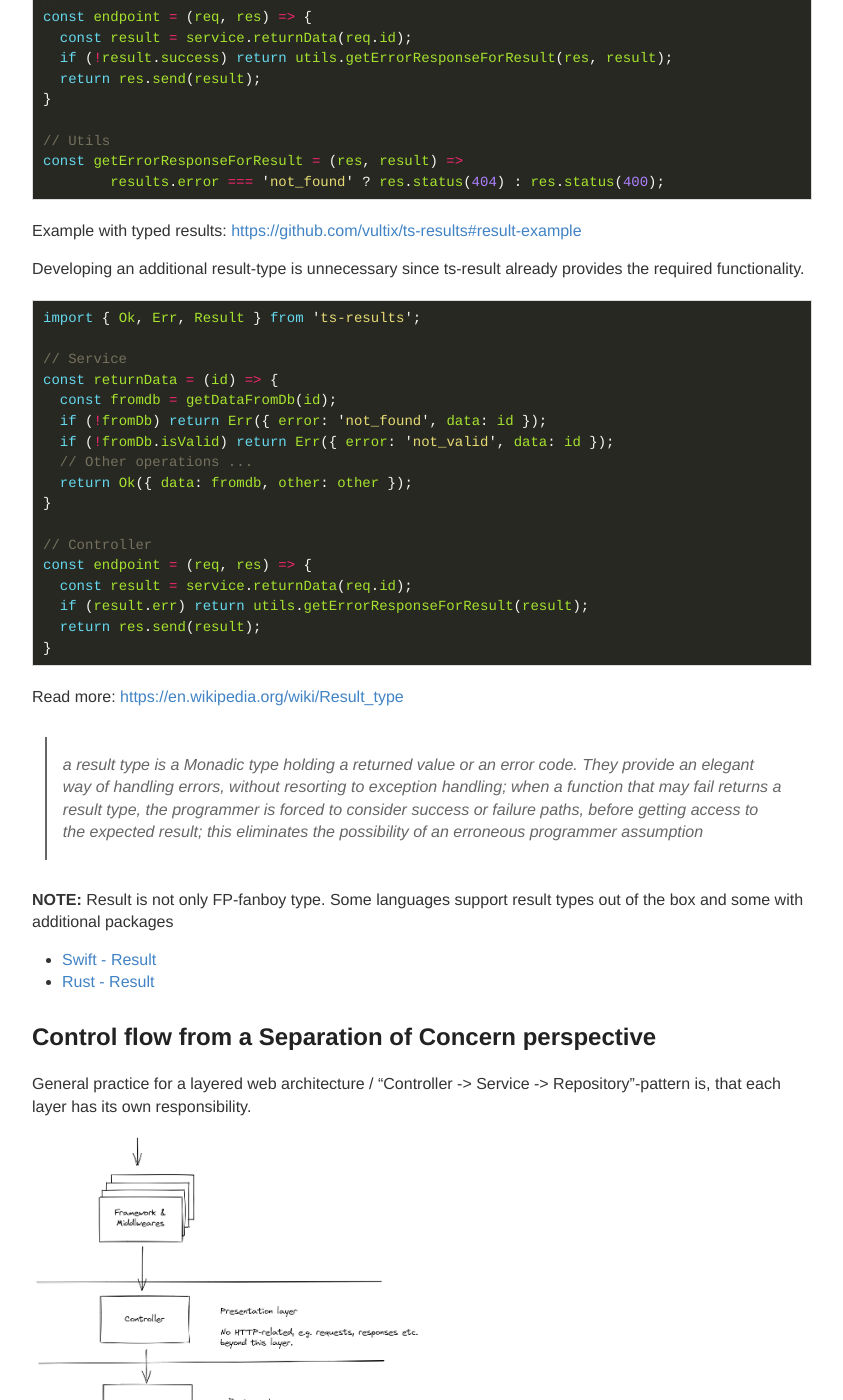
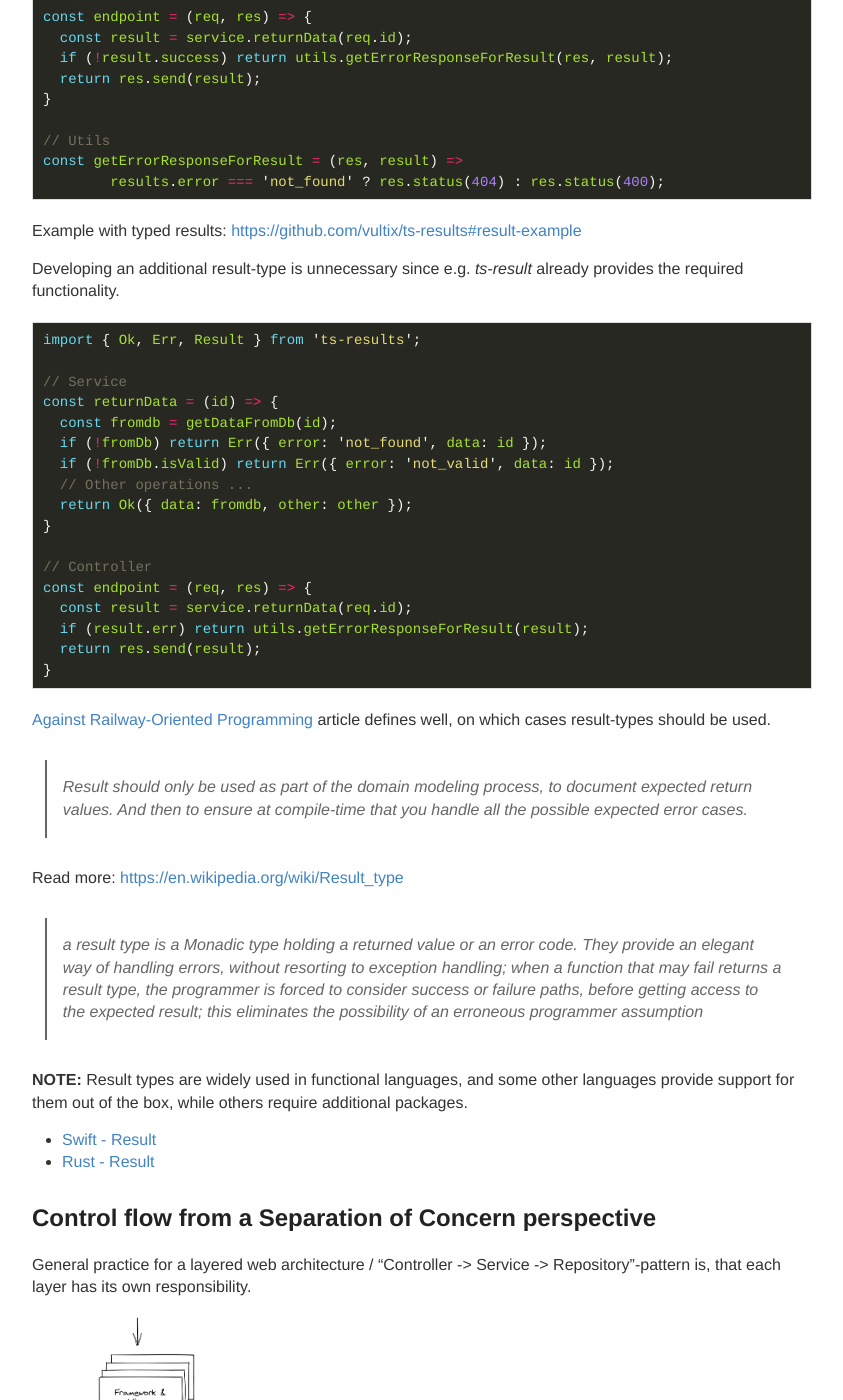
Before and after one commit to ttu/ttu.github.io, a Jekyll site: the page built from _posts/2021-6-22-should-exceptions-handle-control-flow.md, in a window 1280 px wide and 1400 px high, scrolled down 1997 px. Shown: the whole window, without its empty margins (218-1061 px from the left). Built offline with Jekyll 4.4.1, drawn with Linux system fonts in a browser that asks for light colours.

Commit message:
Add link to result use case and fix grammar

````diff
--- a/_posts/2021-6-22-should-exceptions-handle-control-flow.md
+++ b/_posts/2021-6-22-should-exceptions-handle-control-flow.md
@@ -99,7 +99,7 @@ const getErrorResponseForResult = (res, result) =>
 
 Example with typed results: [https://github.com/vultix/ts-results#result-example](https://github.com/vultix/ts-results#result-example)
 
-Developing an additional result-type is unnecessary since ts-result already provides the required functionality.
+Developing an additional result-type is unnecessary since e.g. _ts-result_ already provides the required functionality.
 
 ```js
 import { Ok, Err, Result } from 'ts-results';
@@ -121,11 +121,17 @@ const endpoint = (req, res) => {
 }
 ```
 
+[Against Railway-Oriented Programming](https://fsharpforfunandprofit.com/posts/against-railway-oriented-programming/) article defines well, on which cases result-types should be used.
+
+> Result should only be used as part of the domain modeling process, to document expected return values. And then to ensure at compile-time that you handle all the possible expected error cases.
+
+
+
 Read more: [https://en.wikipedia.org/wiki/Result_type](https://en.wikipedia.org/wiki/Result_type)
 
 > a result type is a Monadic type holding a returned value or an error code. They provide an elegant way of handling errors, without resorting to exception handling; when a function that may fail returns a result type, the programmer is forced to consider success or failure paths, before getting access to the expected result; this eliminates the possibility of an erroneous programmer assumption
 
-__NOTE:__ Result is not only FP-fanboy type. Some languages support result types out of the box and some with additional packages
+__NOTE:__ Result types are widely used in functional languages, and some other languages provide support for them out of the box, while others require additional packages.
 * [Swift - Result](https://developer.apple.com/documentation/swift/result)
 * [Rust - Result](https://doc.rust-lang.org/std/result/)
 
````
Also changed, not shown: _posts/2022-2-5-result-type-monadic-map.md (+5 -2 lines).
